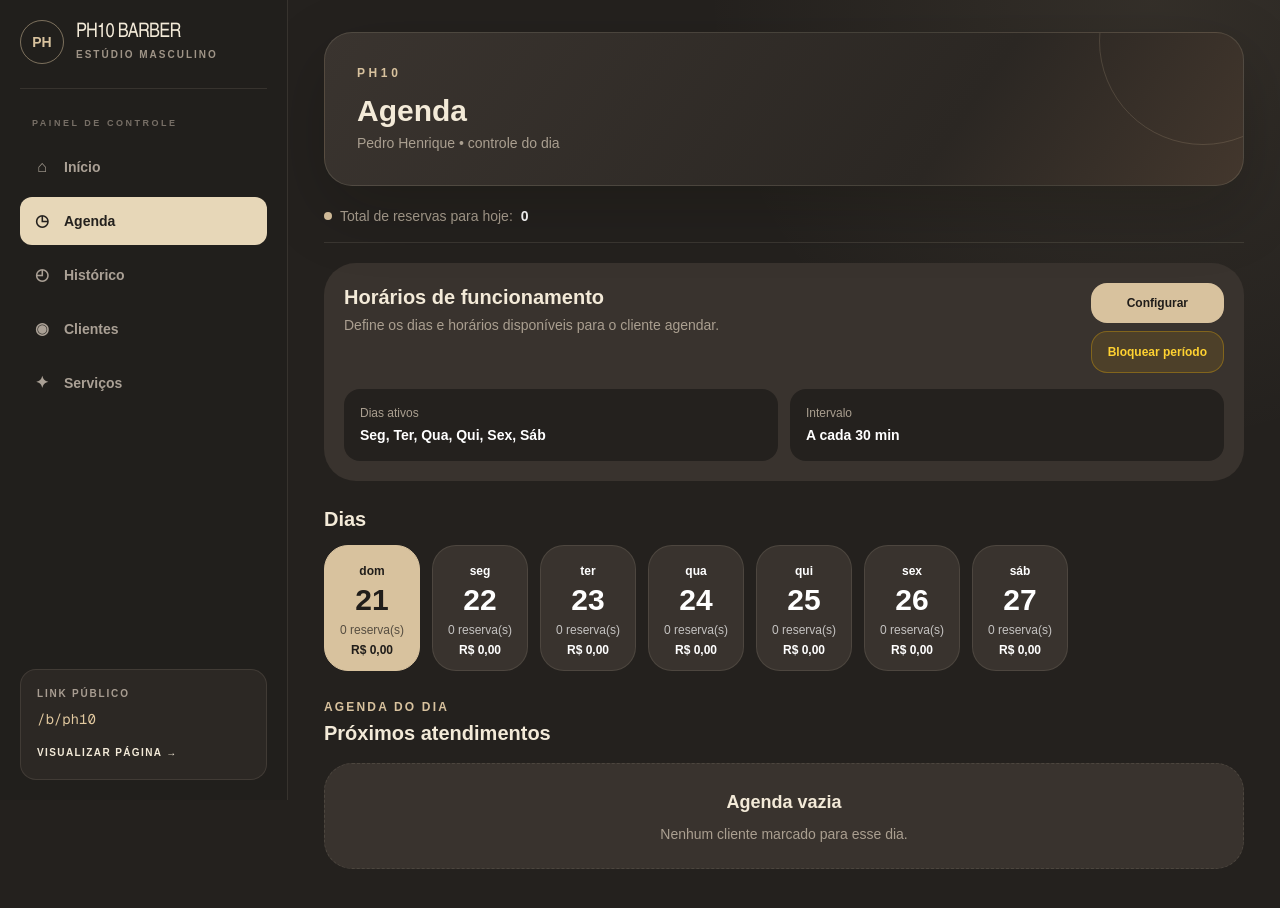
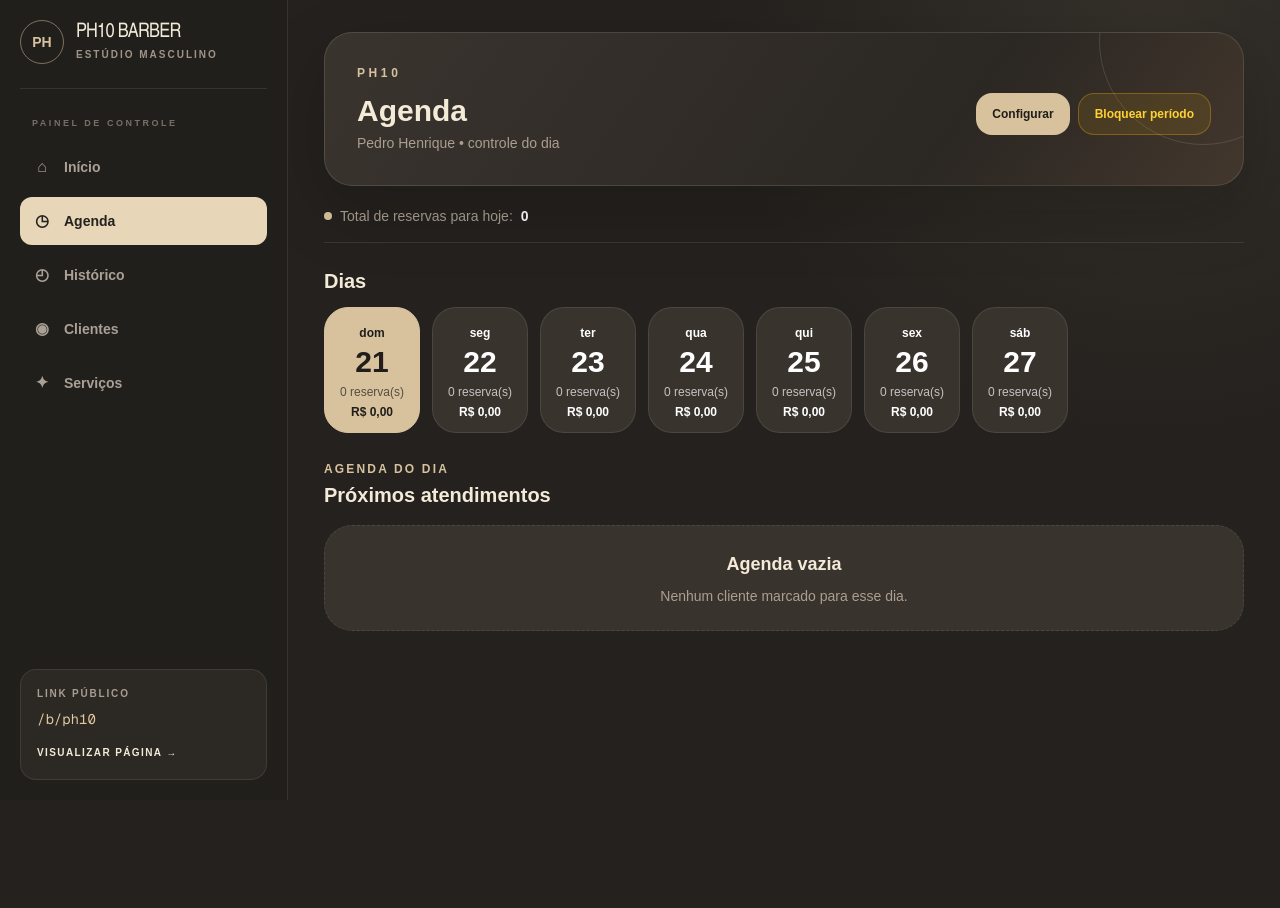
Before and after one commit to leogarzuziriosaude-hub/barber, a Next.js app: page /inicio/agenda in a window 1280 px wide. Shown: the top 908 px of the page. After the commit the page ends 800 px from the top, so only its background shows below. Built offline with nearby package versions, Linux system fonts and the light colour scheme.

Commit message:
Agendamentos atualizar

```diff
--- a/src/app/inicio/agenda/page.tsx
+++ b/src/app/inicio/agenda/page.tsx
@@ -265,13 +265,6 @@ export default function AgendaPage() {
   const reservasEncerradasDoDia = agendamentosDoDia.filter((item) => !reservaEstaAtiva(item, agoraRemarcacao));
   const totalReservasHoje = agendamentos.filter((item) => item.data === dataLocal()).length;
 
-  const diasAtivos = diasFuncionamento.filter((dia) => dia.ativo);
-
-  const resumoDiasAtivos =
-    diasAtivos.length === 0
-      ? "Nenhum dia ativo"
-      : diasAtivos.map((dia) => dia.curto).join(", ");
-
   function atualizarDiaFuncionamento(
     id: string,
     campo: keyof DiaFuncionamento,
@@ -373,7 +366,7 @@ export default function AgendaPage() {
             PH10
           </p>
 
-          <div className="mt-3 flex items-start justify-between gap-4">
+          <div className="mt-3 flex flex-col gap-5 sm:flex-row sm:items-start sm:justify-between">
             <div>
               <h1 className="text-3xl font-black">Agenda</h1>
               <p className="mt-1 text-sm text-neutral-400">
@@ -381,43 +374,29 @@ export default function AgendaPage() {
               </p>
             </div>
 
+            <div className="grid grid-cols-2 gap-2 sm:flex sm:shrink-0">
+              <button
+                type="button"
+                onClick={() => {
+                  setDiaExpandido(null);
+                  setModalHorariosAberto(true);
+                }}
+                className="rounded-2xl bg-amber-400 px-4 py-3 text-xs font-black text-neutral-950"
+              >
+                Configurar
+              </button>
+              <button
+                type="button"
+                onClick={abrirBloqueio}
+                className="rounded-2xl border border-amber-400/30 bg-amber-400/10 px-4 py-3 text-xs font-black text-amber-300"
+              >
+                Bloquear período
+              </button>
+            </div>
           </div>
         </header>
 
         <div className="mt-5 flex items-center gap-2 border-b border-white/10 pb-4 text-sm text-neutral-400"><span className="h-2 w-2 rounded-full bg-amber-400" /><span>Total de reservas para hoje:</span><strong className="text-white">{totalReservasHoje}</strong></div>
-
-        <section className="mt-5 rounded-[2rem] bg-neutral-900 p-5">
-          <div className="flex items-start justify-between gap-4">
-            <div>
-              <h2 className="text-xl font-black">Horários de funcionamento</h2>
-              <p className="mt-1 text-sm text-neutral-400">
-                Define os dias e horários disponíveis para o cliente agendar.
-              </p>
-            </div>
-
-            <div className="flex shrink-0 flex-col gap-2">
-              <button type="button" onClick={() => { setDiaExpandido(null); setModalHorariosAberto(true); }} className="rounded-2xl bg-amber-400 px-4 py-3 text-xs font-black text-neutral-950">Configurar</button>
-              <button type="button" onClick={abrirBloqueio} className="rounded-2xl border border-amber-400/30 bg-amber-400/10 px-4 py-3 text-xs font-black text-amber-300">Bloquear período</button>
-            </div>
-          </div>
-
-          <div className="mt-4 grid gap-3 lg:grid-cols-2">
-            <div className="rounded-2xl bg-neutral-950 p-4">
-              <p className="text-xs text-neutral-400">Dias ativos</p>
-              <p className="mt-1 text-sm font-black text-white">
-                {resumoDiasAtivos}
-              </p>
-            </div>
-
-            <div className="rounded-2xl bg-neutral-950 p-4">
-              <p className="text-xs text-neutral-400">Intervalo</p>
-              <p className="mt-1 text-sm font-black text-white">
-                A cada {configAgenda.intervalo} min
-              </p>
-            </div>
-
-          </div>
-        </section>
 
         <section className="mt-6">
           <h2 className="text-xl font-black">Dias</h2>
```
